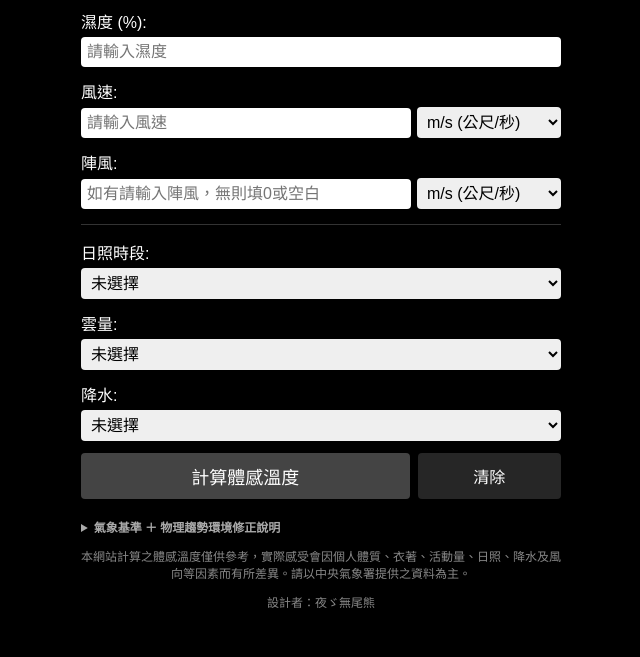
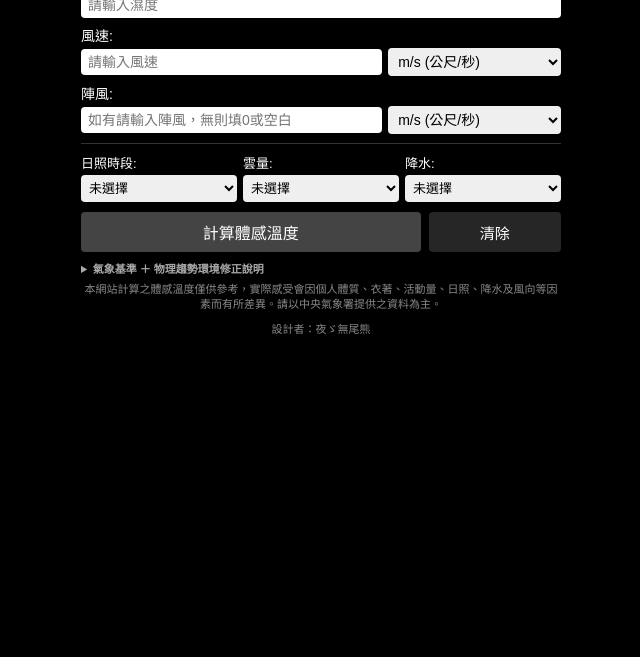
Before and after one commit to bowen0910/apparent-temperature, a plain HTML site: page index.html in a window 1280 px wide. Shown: the part 143-800 px from the top of the page, without its empty margins (319-959 px from the left). Drawn offline with Linux system fonts and the light colour scheme.

Commit message:
Update index.html

```diff
--- a/index.html
+++ b/index.html
@@ -5,26 +5,31 @@
 <meta name="viewport" content="width=device-width, initial-scale=1.0">
 <title>體感溫度計算機</title>
 <style>
-  body { background-color:#000; color:#fff; font-family:Arial,sans-serif; padding:10px; max-width:480px; margin:auto; position:relative; }
-  h1 { color:#FFD700; text-align:center; margin-bottom:20px; font-size:24px; }
-  label { display:block; margin-top:12px; font-size:16px; }
-  .input-row { display:flex; gap:6px; align-items:center; margin-top:4px; }
-  .input-row input { flex:1; padding:6px; border-radius:4px; border:none; font-size:16px; }
-  .input-row select { width:30%; padding:6px; border-radius:4px; border:none; font-size:16px; }
-  .btn-group { display:flex; gap:8px; margin-top:12px; }
-  button { background-color:#444; color:#fff; padding:10px; flex:1; font-size:18px; border:none; border-radius:4px; cursor:pointer; }
+  body { background-color:#000; color:#fff; font-family:Arial,sans-serif; padding:8px 10px; max-width:480px; margin:auto; position:relative; }
+  h1 { color:#FFD700; text-align:center; margin:4px 0 10px; font-size:22px; }
+  label { display:block; margin-top:7px; font-size:14px; }
+  .input-row { display:flex; gap:6px; align-items:center; margin-top:3px; }
+  .input-row input { flex:1; padding:5px 7px; border-radius:4px; border:none; font-size:14px; min-width:0; }
+  .input-row select { padding:5px 6px; border-radius:4px; border:none; font-size:14px; }
+  .unit-select { width:36%; }
+  .three-col { display:flex; gap:6px; margin-top:7px; }
+  .three-col .col { flex:1; min-width:0; }
+  .three-col label { margin-top:0; font-size:13px; white-space:nowrap; }
+  .three-col select { width:100%; margin-top:3px; padding:5px 4px; border-radius:4px; border:none; font-size:13px; }
+  .btn-group { display:flex; gap:8px; margin-top:10px; }
+  button { background-color:#444; color:#fff; padding:8px; flex:1; font-size:16px; border:none; border-radius:4px; cursor:pointer; }
   button:hover { background-color:#666; }
-  button.reset-btn { background-color:#262626; flex:0.4; font-size:16px; }
+  button.reset-btn { background-color:#262626; flex:0.36; font-size:15px; }
   button.reset-btn:hover { background-color:#3a3a3a; }
-  #result { margin-top:20px; font-size:24px; color:#00FF00; text-align:center; line-height:1.4; }
-  #formulaBadge { margin-top:6px; font-size:13px; color:#FFD700; text-align:center; }
-  #envNotes { margin-top:10px; font-size:13px; color:#ccc; text-align:center; line-height:1.5; }
-  .note { margin-top:10px; font-size:12px; color:#888; text-align:center; }
-  details { margin-top:15px; font-size:12px; color:#aaa; line-height:1.5; }
+  #result { margin-top:10px; font-size:20px; color:#00FF00; text-align:center; line-height:1.3; }
+  #formulaBadge { margin-top:4px; font-size:12px; color:#FFD700; text-align:center; }
+  #envNotes { margin-top:5px; font-size:12px; color:#ccc; text-align:center; line-height:1.35; }
+  .note { margin-top:5px; font-size:11px; color:#888; text-align:center; line-height:1.3; }
+  details { margin-top:8px; font-size:11px; color:#aaa; line-height:1.4; }
   summary { cursor:pointer; font-weight:bold; }
   #precipitationContainer { display:none; }
-  #version { position:absolute; top:10px; right:10px; font-size:12px; color:#888; }
-  hr { border:0; border-top:1px solid #333; margin:15px 0; }
+  #version { position:absolute; top:8px; right:10px; font-size:12px; color:#888; }
+  hr { border:0; border-top:1px solid #333; margin:9px 0; }
 </style>
 </head>
 <body>
@@ -35,7 +40,7 @@
 <label for="temp">氣溫:</label>
 <div class="input-row">
   <input type="number" id="temp" step="any" placeholder="請輸入氣溫">
-  <select id="tempUnit" aria-label="氣溫單位">
+  <select id="tempUnit" class="unit-select" aria-label="氣溫單位">
     <option value="C">°C</option>
     <option value="F">°F</option>
   </select>
@@ -49,7 +54,7 @@
 <label for="wind">風速:</label>
 <div class="input-row">
   <input type="number" id="wind" step="any" placeholder="請輸入風速" min="0">
-  <select id="windUnit" aria-label="風速單位">
+  <select id="windUnit" class="unit-select" aria-label="風速單位">
     <option value="ms">m/s (公尺/秒)</option>
     <option value="kmh">km/h (公里/小時)</option>
     <option value="mph">mph (英里/小時)</option>
@@ -61,7 +66,7 @@
 <label for="gust">陣風:</label>
 <div class="input-row">
   <input type="number" id="gust" step="any" placeholder="如有請輸入陣風，無則填0或空白" min="0">
-  <select id="gustUnit" aria-label="陣風單位">
+  <select id="gustUnit" class="unit-select" aria-label="陣風單位">
     <option value="ms">m/s (公尺/秒)</option>
     <option value="kmh">km/h (公里/小時)</option>
     <option value="mph">mph (英里/小時)</option>
@@ -72,35 +77,35 @@
 
 <hr>
 
+<div class="three-col">
+  <div class="col">
     <label for="sunlight">日照時段:</label>
-<div class="input-row">
-  <select id="sunlight" style="flex:1;">
+    <select id="sunlight">
       <option value="">未選擇</option>
-    <option value="morning">清晨 (日出前1H~日出後1.5H)</option>
+      <option value="morning">清晨</option>
       <option value="day">白天</option>
-    <option value="evening">傍晚 (日落前0.5H~日落後1H)</option>
+      <option value="evening">傍晚</option>
       <option value="night">夜間</option>
     </select>
   </div>
-
+  <div class="col">
     <label for="cloud">雲量:</label>
-<div class="input-row">
-  <select id="cloud" style="flex:1;">
+    <select id="cloud">
       <option value="">未選擇</option>
-    <option value="clear">晴空 (少雲)</option>
+      <option value="clear">晴空</option>
       <option value="cloudy">多雲</option>
       <option value="overcast">陰天</option>
     </select>
   </div>
-
+  <div class="col">
     <label for="precip">降水:</label>
-<div class="input-row">
-  <select id="precip" onchange="togglePrecipitation()" style="flex:1;">
+    <select id="precip" onchange="togglePrecipitation()">
       <option value="">未選擇</option>
       <option value="none">無</option>
       <option value="rain">下雨</option>
       <option value="snow">下雪</option>
     </select>
+  </div>
 </div>
 
 <div id="precipitationContainer">
```
Lines whose indentation alone changed are shown as unchanged.
